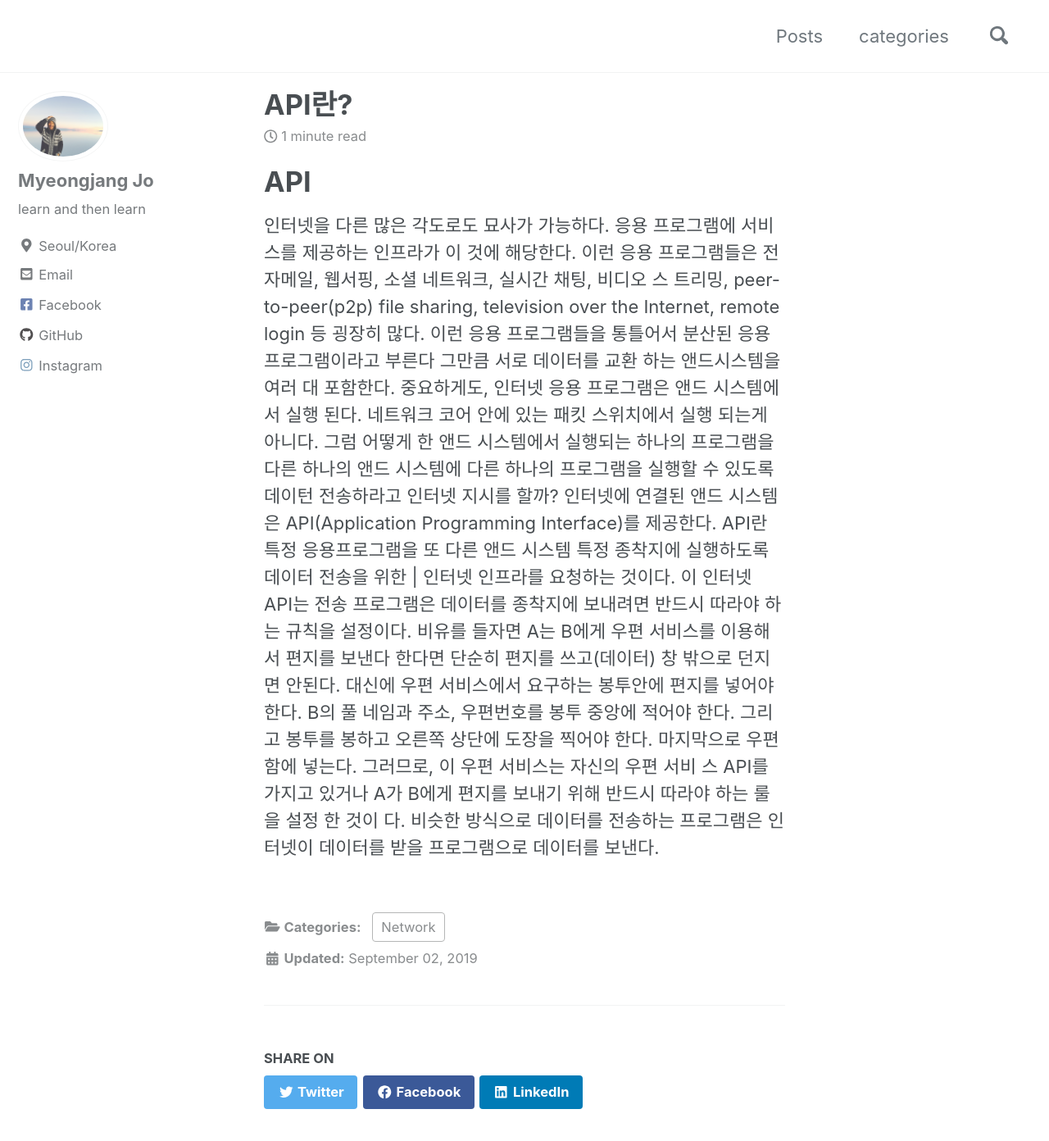
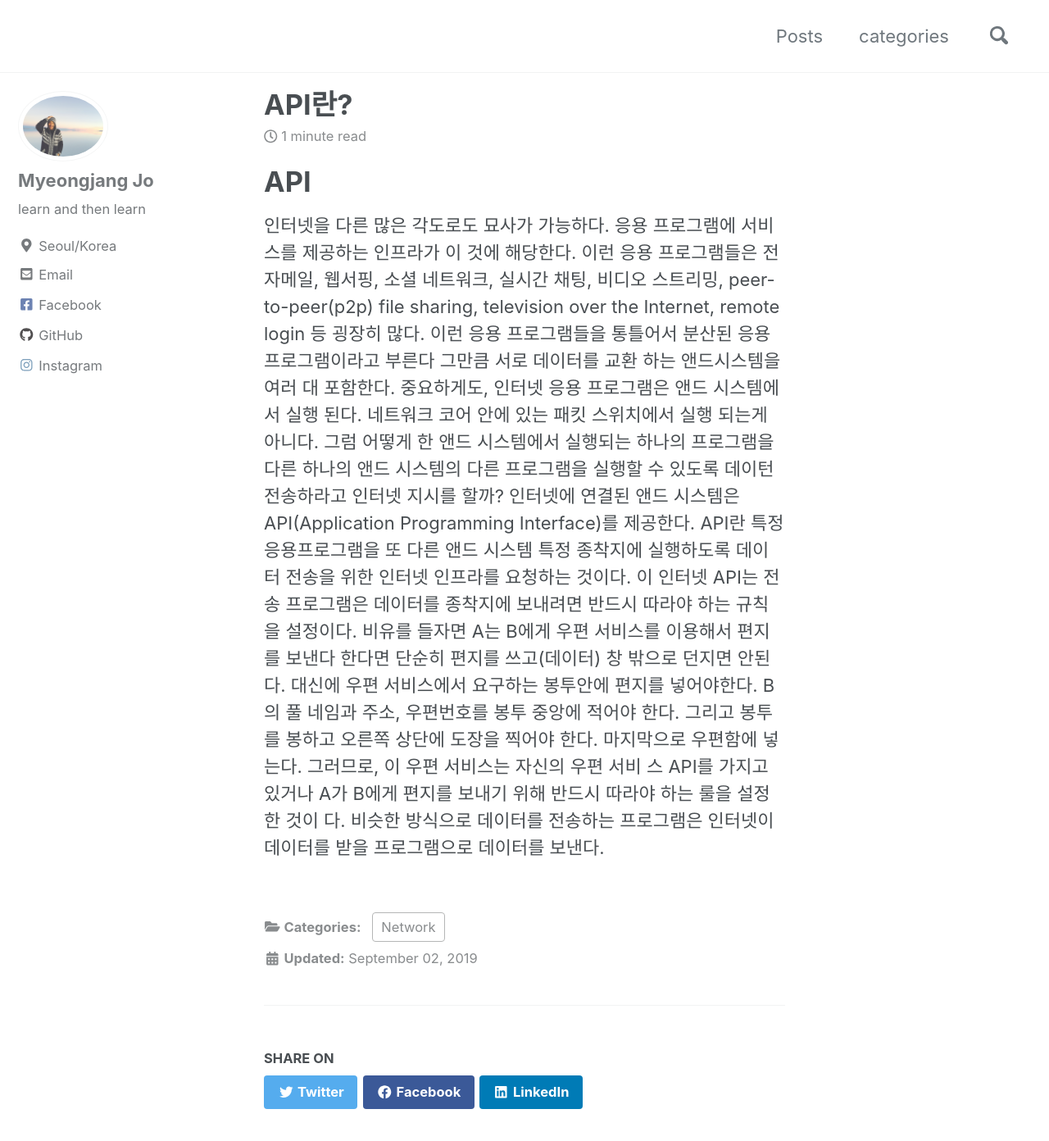
Before and after one commit to josephmjjo/josephmjjo.github.io, a Jekyll site: the page built from _posts/2019-09-02-API.md, in a window 1280 px wide and 1400 px high. Shown: the top 1392 px of the window at 82% size. Built offline with Jekyll 4.4.1, drawn with Linux system fonts in a browser that asks for light colours; cached includes are drawn as plain includes; nearby versions of some CDN libraries.

```diff
--- a/_posts/2019-09-02-API.md
+++ b/_posts/2019-09-02-API.md
@@ -5,9 +5,10 @@ category:
     - Network
 ---
 # API
-인터넷을 다른 많은 각도로도 묘사가 가능하다. 응용 프로그램에 서비스를 제공하는 인프라가 이 것에 해당한다. 이런 응용 프로그램들은 전자메일, 웹서핑, 소셜 네트워크, 실시간 채팅, 비디오 스 트리밍, peer-to-peer(p2p) file sharing, television over the Internet, remote login 등 굉장히 많다. 이런 응용 프로그램들을 통틀어서 분산된 응용프로그램이라고 부른다 그만큼 서로 데이터를 교환 하는 앤드시스템을 여러 대 포함한다. 중요하게도, 인터넷 응용 프로그램은 앤드 시스템에서 실행 된다. 네트워크 코어 안에 있는 패킷 스위치에서 실행 되는게 아니다.
-그럼 어떻게 한 앤드 시스템에서 실행되는 하나의 프로그램을 다른 하나의 앤드 시스템에 다른 하나의 프로그램을 실행할 수 있도록 데이턴 전송하라고 인터넷 지시를 할까?
+인터넷을 다른 많은 각도로도 묘사가 가능하다. 응용 프로그램에 서비스를 제공하는 인프라가 이 것에 해당한다. 이런 응용 프로그램들은 전자메일, 웹서핑, 소셜 네트워크, 실시간 채팅, 비디오 스트리밍, peer-to-peer(p2p) file sharing, television over the Internet, remote login 등 굉장히 많다. 이런 응용 프로그램들을 통틀어서 분산된 응용프로그램이라고 부른다 그만큼 서로 데이터를 교환 하는 앤드시스템을 여러 대 포함한다.
+중요하게도, 인터넷 응용 프로그램은 앤드 시스템에서 실행 된다. 네트워크 코어 안에 있는 패킷 스위치에서 실행 되는게 아니다.
+그럼 어떻게 한 앤드 시스템에서 실행되는 하나의 프로그램을 다른 하나의 앤드 시스템의 다른 프로그램을 실행할 수 있도록 데이턴 전송하라고 인터넷 지시를 할까?
 인터넷에 연결된 앤드 시스템은 API(Application Programming Interface)를 제공한다.
-API란 특정 응용프로그램을 또 다른 앤드 시스템 특정 종착지에 실행하도록 데이터 전송을 위한 | 인터넷 인프라를 요청하는 것이다.
+API란 특정 응용프로그램을 또 다른 앤드 시스템 특정 종착지에 실행하도록 데이터 전송을 위한 인터넷 인프라를 요청하는 것이다.
 이 인터넷 API는 전송 프로그램은 데이터를 종착지에 보내려면 반드시 따라야 하는 규칙을 설정이다.
 비유를 들자면 A는 B에게 우편 서비스를 이용해서 편지를 보낸다 한다면 단순히 편지를 쓰고(데이터) 창 밖으로 던지면 안된다. 대신에 우편 서비스에서 요구하는 봉투안에 편지를 넣어야한다. B의 풀 네임과 주소, 우편번호를 봉투 중앙에 적어야 한다. 그리고 봉투를 봉하고 오른쪽 상단에 도장을 찍어야 한다. 마지막으로 우편함에 넣는다. 그러므로, 이 우편 서비스는 자신의 우편 서비 스 API를 가지고 있거나 A가 B에게 편지를 보내기 위해 반드시 따라야 하는 룰을 설정 한 것이 다. 비슷한 방식으로 데이터를 전송하는 프로그램은 인터넷이 데이터를 받을 프로그램으로 데이터를 보낸다.
```
